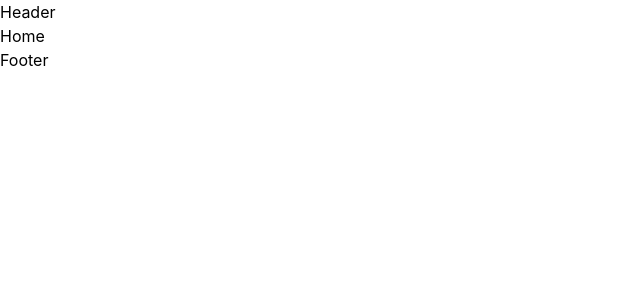
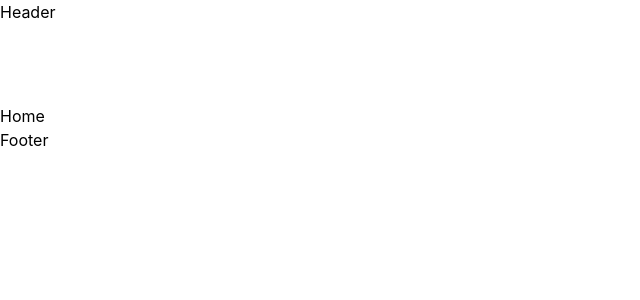
Before and after one commit to anupchauhanak6/tek-inspirations-llc, a React (Vite) app in the folder frontend/: page / in a window 1280 px wide. Shown: the top 300 px of the page, without its empty margins (0-640 px from the left). Built offline with nearby package versions, Linux system fonts and the light colour scheme.

Commit message:
refactor: improve JSX structure in App component for better readability

```diff
--- a/frontend/src/App.jsx
+++ b/frontend/src/App.jsx
@@ -1,18 +1,19 @@
-import React from 'react'
-import './App.css'
-import AppRoutes from './routes/AppRoutes.jsx'
-import Header from './components/Header.jsx'
-import Footer from './components/Footer.jsx'
+import React from "react";
+import "./App.css";
+import AppRoutes from "./routes/AppRoutes.jsx";
+import Header from "./components/Header.jsx";
+import Footer from "./components/Footer.jsx";
 
 function App() {
-
   return (
-    <>
+    <div className="flex flex-col">
       <Header />
-      <AppRoutes />
+      <main className="pt-20">
+        <AppRoutes />
+      </main>
       <Footer />
-    </>
-  )
+    </div>
+  );
 }
 
-export default App
+export default App;
```
